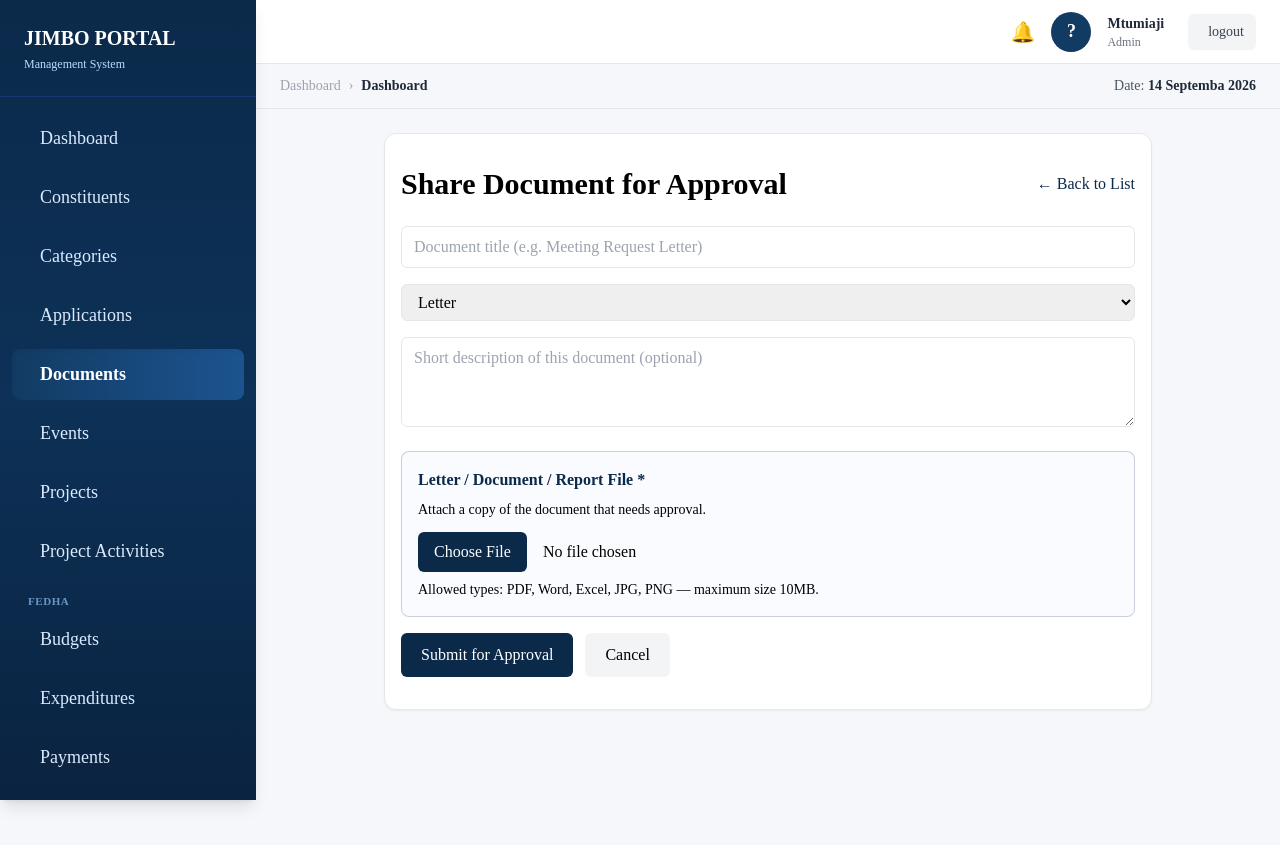
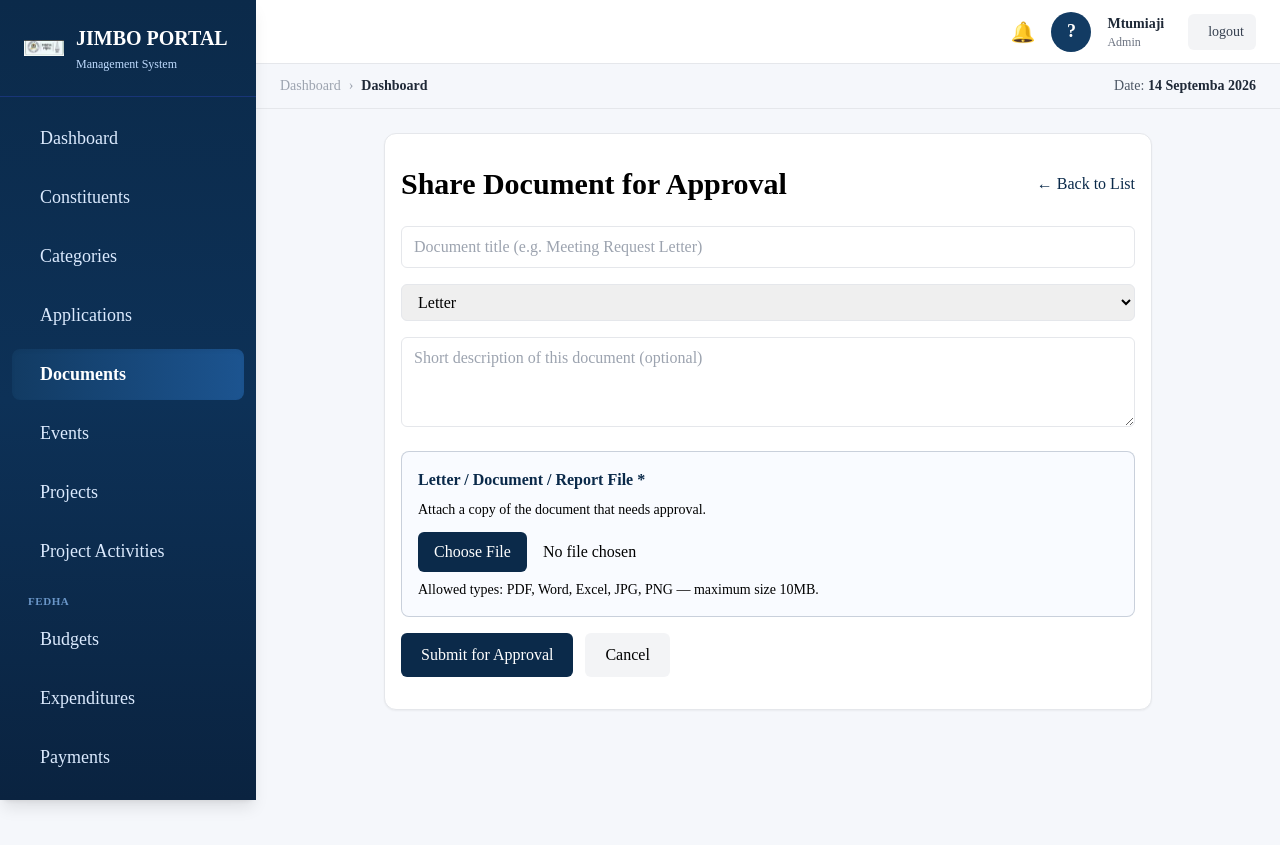
Before and after one commit to MSAKWA-officer/jimbo-portal, a React (Vite) app in the folder mp-frontend/: page /documents/upload in a window 1280 px wide. Built offline with nearby package versions, Linux system fonts and the light colour scheme; no server answers; sample sign-in values are in the browser's storage.

Commit message:
fix sidebar

```diff
--- a/mp-frontend/src/components/Sidebar.jsx
+++ b/mp-frontend/src/components/Sidebar.jsx
@@ -45,17 +45,14 @@ export default function Sidebar() {
 
   return (
     <aside className="fixed left-0 top-0 bottom-0 w-64 bg-gradient-to-b from-[#0B2A4A] via-[#0d3157] to-[#0a2340] text-white flex flex-col shadow-lg z-50">
-
-      {/* Logo */}
-      <div className="px-6 py-6 border-b border-blue-900/70">
-        <h1 className="text-xl font-bold">
-         JIMBO PORTAL
-        </h1>
-
-        <p className="text-xs text-blue-200 mt-1">
-          Management System
-        </p>
-      </div>
+{/* Logo */}
+<div className="px-6 py-6 border-b border-blue-900/70 flex items-center gap-3">
+  <img src="/logo.jpeg" alt="Jimbo Portal Logo" className="h-10 w-10 object-contain" />
+  <div>
+    <h1 className="text-xl font-bold">JIMBO PORTAL</h1>
+    <p className="text-xs text-blue-200 mt-1">Management System</p>
+  </div>
+</div>
 
       {/* Menu */}
       <nav className="flex-1 py-4 overflow-y-auto">
```
Also changed, not shown: mp-frontend/public/logo.jpeg (added).
